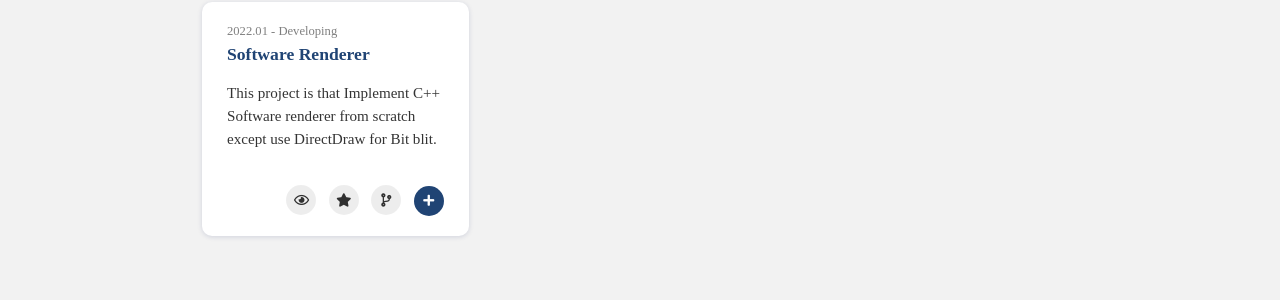
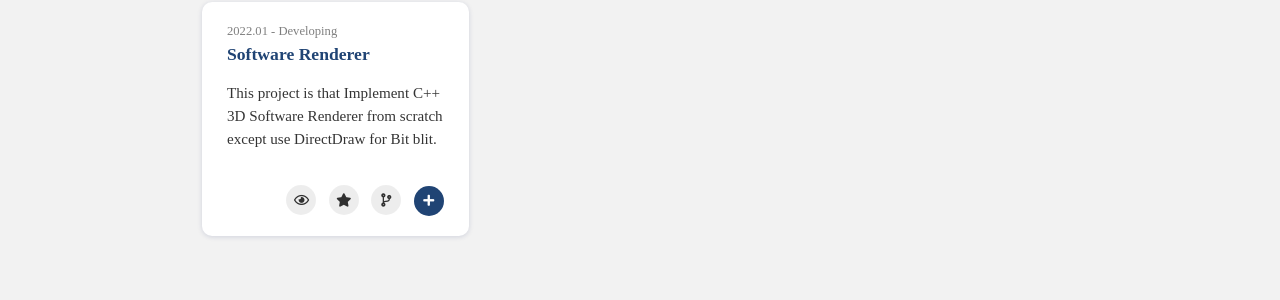
Before and after one commit to Hamsik2rang/Hamsik2rang.github.io, a Jekyll site: the page built from portfolio.html, in a window 1280 px wide. Shown: the part 1208-1508 px from the top of the page. Built offline with Jekyll 4.4.1, drawn with Linux system fonts in a browser that asks for light colours; nearby versions of some CDN libraries; some web fonts are replaced.

```diff
--- a/_data/projects.yml
+++ b/_data/projects.yml
@@ -35,4 +35,4 @@
     date : 2022.01 - Developing
     title : Software Renderer
     summary : Software Renderer using C++, DirectDraw and WinAPI
-    description : This project is that Implement C++ Software renderer from scratch except use DirectDraw for Bit blit.
+    description : This project is that Implement C++ 3D Software Renderer from scratch except use DirectDraw for Bit blit.
```
